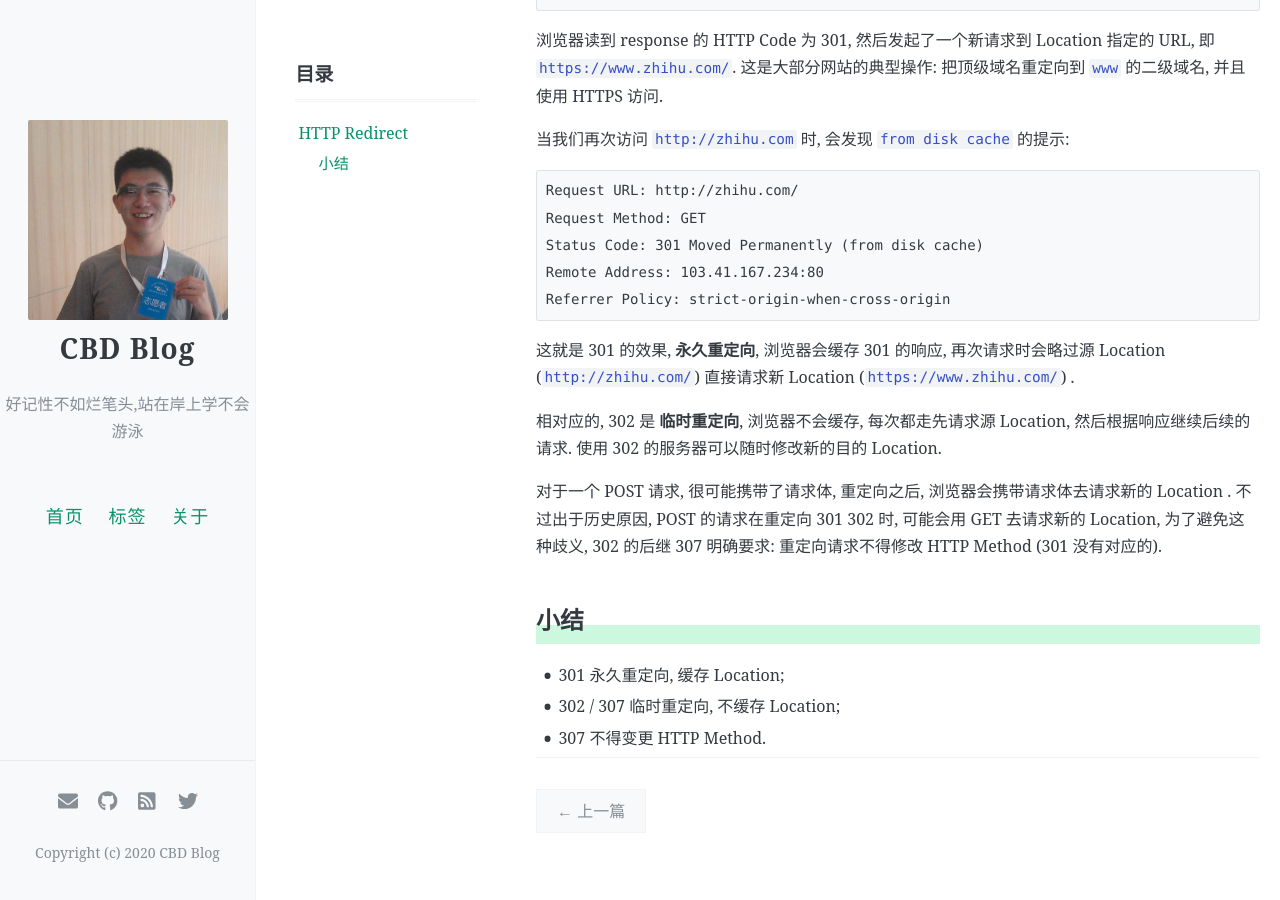
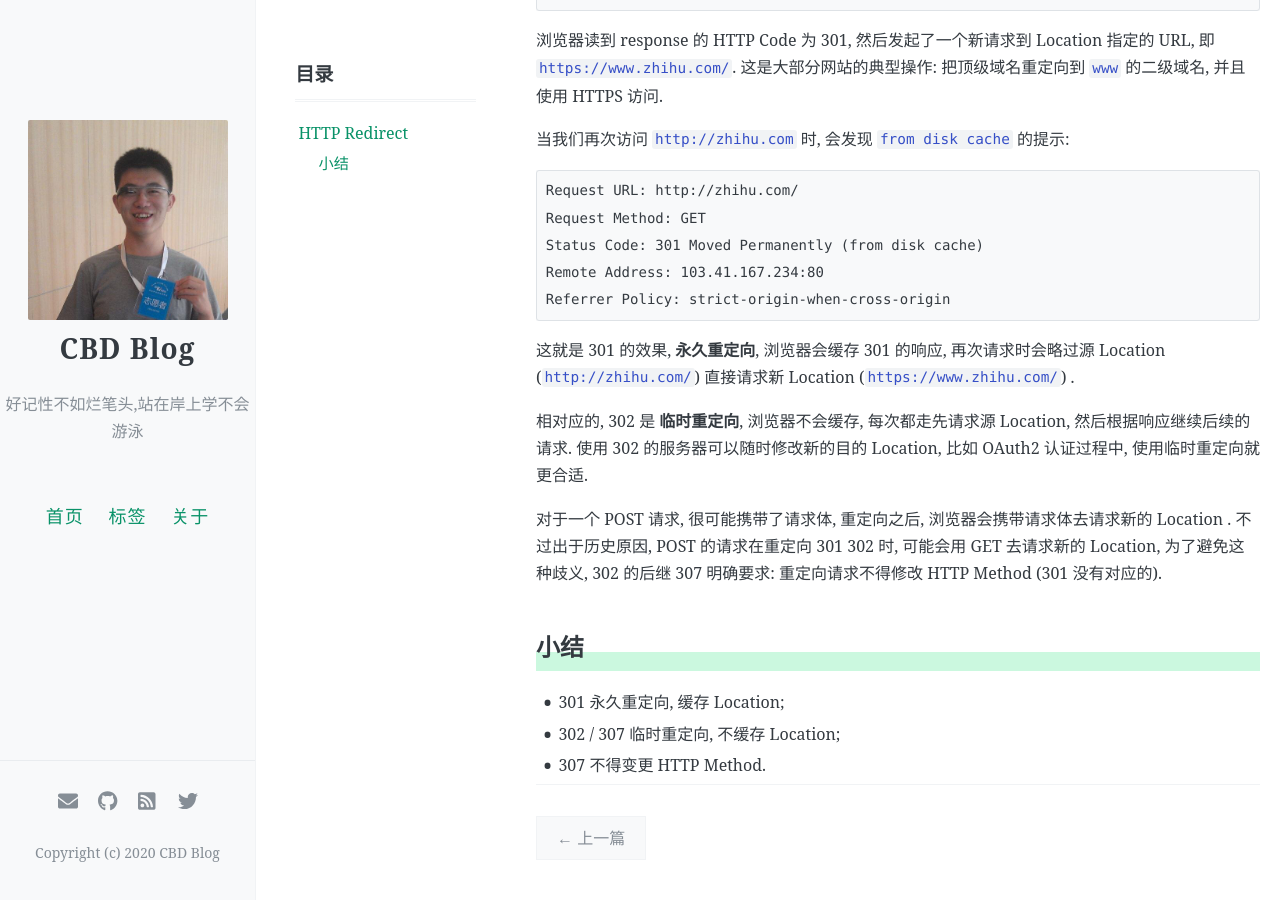
Before and after one commit to icbd/icbd.github.io, a Jekyll site: the page built from _posts/protocol/2020-10-17-http-redirect.md, in a window 1280 px wide and 900 px high, scrolled down 671 px. Built offline with Jekyll 4.4.1, drawn with Linux system fonts in a browser that asks for light colours; comment, search, counter and statistics services are not loaded; before the commit the page ends 1544 px from its top, so only the background shows below that.

Commit message:
Update 2020-10-17-http-redirect.md

```diff
--- a/_posts/protocol/2020-10-17-http-redirect.md
+++ b/_posts/protocol/2020-10-17-http-redirect.md
@@ -43,7 +43,7 @@ Referrer Policy: strict-origin-when-cross-origin
 
 这就是 301 的效果, **永久重定向**, 浏览器会缓存 301 的响应, 再次请求时会略过源 Location (`http://zhihu.com/`) 直接请求新 Location (`https://www.zhihu.com/`) .
 
-相对应的, 302 是 **临时重定向**, 浏览器不会缓存, 每次都走先请求源 Location, 然后根据响应继续后续的请求. 使用 302 的服务器可以随时修改新的目的 Location.
+相对应的, 302 是 **临时重定向**, 浏览器不会缓存, 每次都走先请求源 Location, 然后根据响应继续后续的请求. 使用 302 的服务器可以随时修改新的目的 Location, 比如 OAuth2 认证过程中, 使用临时重定向就更合适.
 
 对于一个 POST 请求, 很可能携带了请求体, 重定向之后, 浏览器会携带请求体去请求新的 Location .
 不过出于历史原因, POST 的请求在重定向 301 302 时, 可能会用 GET 去请求新的 Location, 为了避免这种歧义, 302 的后继 307 明确要求: 重定向请求不得修改 HTTP Method (301 没有对应的).
```
